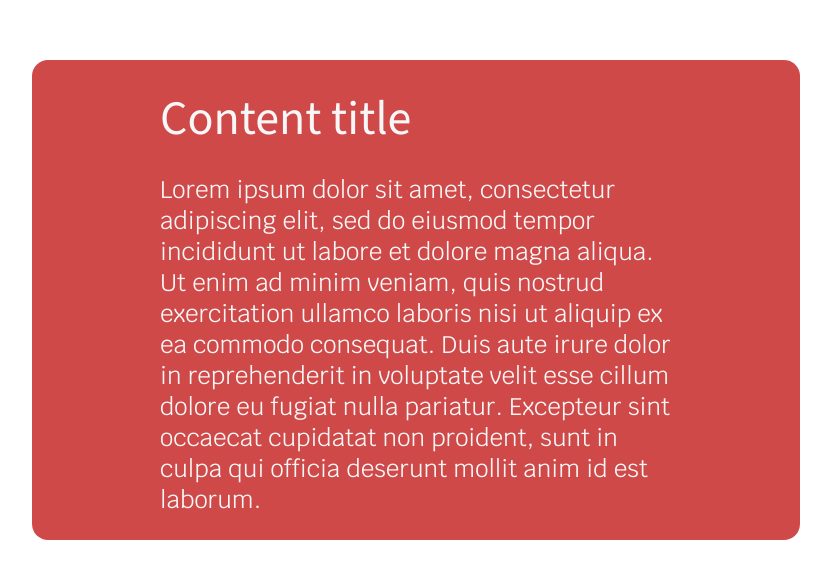
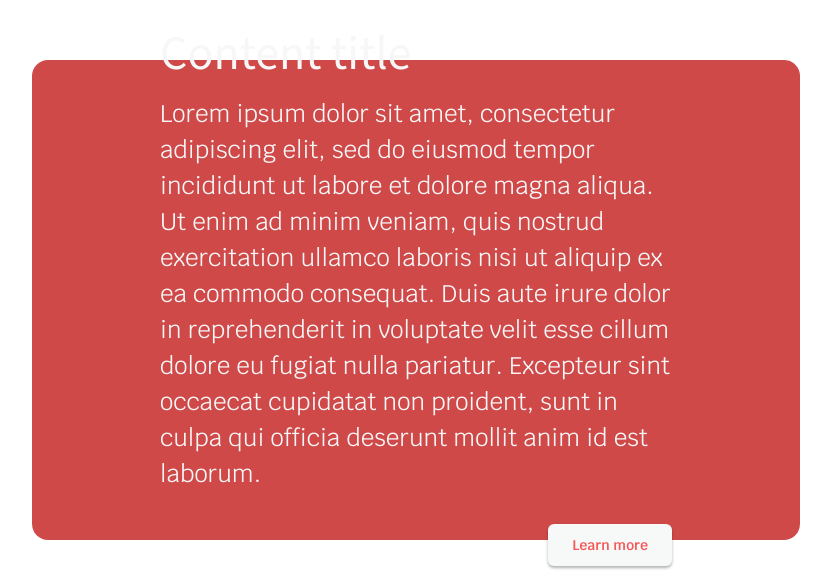
Before and after one commit to juayhee/portfolio-site, a React (Vite) app: page / in a window 1280 px wide. Shown: the part 740-1320 px from the top of the page, without its empty margins (224-1055 px from the left). Built offline with nearby package versions, Linux system fonts and the light colour scheme.

Commit message:
Update button to take an extra prop to decide its base styling

```diff
--- a/src/components/App/App.tsx
+++ b/src/components/App/App.tsx
@@ -2,9 +2,9 @@ import React from "react";
 import Title from "../Title/Title.js";
 import Header from "../Header/Header.js";
 import styles from "./App.module.scss";
-import Content from "../Content/Content.js";
 import MainSkills from "../MainSkills/MainSkills.js";
 import Contact from "../Contact/Contact.js";
+import MainContent from "../MainContent/MainContent.tsx";
 
 const headerProps = {
   Home: "#",
@@ -23,7 +23,7 @@ const App = (): React.ReactElement => {
         <Title />
       </div>
       <div className={styles.contentContainer}>
-        <Content />
+        <MainContent />
       </div>
       <div className={styles.contentSkillsSpacing} />
       <div className={styles.skillsContainer}>
--- a/src/components/Button/Button.module.scss
+++ b/src/components/Button/Button.module.scss
@@ -1,13 +1,3 @@
 .submitButton {
-  font-family: "Krub", sans-serif;
-  font-size: 14px;
-  font-weight: 600;
-  right: 12px;
-  bottom: 12px;
-  padding: 12px 24px 12px 24px;
-  cursor: pointer;
-  color: #f7f7f8;
-  border: none;
-  border-radius: 6px;
-  background-color: #ef6767;
+
 }
--- a/src/components/Button/Button.tsx
+++ b/src/components/Button/Button.tsx
@@ -1,20 +1,36 @@
-import { motion } from "framer-motion";
+import { motion, MotionStyle } from "framer-motion";
 import styles from "./Button.module.scss";
 import React from "react";
 
 // framer-motion variants
-const buttonVariants = {
+const buttonVariantsRed = {
   initial: {
-    boxShadow: "1px 2px 2px rgba(0, 0, 0, 0.3)",
+    boxShadow: "0px 2px 3px rgba(0, 0, 0, 0.3)",
     backgroundColor: "#f45858",
   },
   hover: {
     backgroundColor: "#ef6767",
   },
   tap: {
-    boxShadow: "inset 0px -2px 3px #f45858",
+    boxShadow: "0px -2px 1px #5f7081",
     backgroundColor: "#d04949",
     scale: 0.97,
+    transformOrigin: "center center",
+  },
+};
+
+const buttonVariantsLight = {
+  initial: {
+    boxShadow: "0px 2px 3px rgba(0, 0, 0, 0.3)",
+    backgroundColor: "#f7f8f8",
+  },
+  hover: {
+    backgroundColor: "#ffffff",
+  },
+  tap: {
+    boxShadow: "0px -2px 1px #821717", // Inner shadow setting
+    backgroundColor: "#f7f7f8",
+    scale: 0.99,
     transformOrigin: "center center",
   },
 };
@@ -23,20 +39,37 @@ const defaultTransition = {
   type: "tween",
   duration: 0.1,
   ease: "easeInOut",
+
+  boxShadow: {
+    type: "tween",
+    duration: 0.1,
+    ease: "easeInOut",
+  },
 };
 
 // Type declarations
 type ButtonProps = {
   buttonText: string;
+  buttonStyle: string;
+  buttonColorType: "red" | "light";
   buttonType?: "button" | "submit" | "reset";
 };
 
-function Button({ buttonText, buttonType }: ButtonProps): React.ReactElement {
+function Button({
+  buttonText,
+  buttonType,
+  buttonStyle,
+  buttonColorType,
+}: ButtonProps): React.ReactElement {
   return (
     <motion.button
+      // HTML/CSS props
       type={buttonType}
-      className={styles.submitButton}
-      variants={buttonVariants}
+      className={buttonStyle}
+      // Motion props
+      variants={
+        buttonColorType === "red" ? buttonVariantsRed : buttonVariantsLight
+      }
       initial="initial"
       whileHover="hover"
       whileTap="tap"
--- a/src/components/Contact/Contact.module.scss
+++ b/src/components/Contact/Contact.module.scss
@@ -77,8 +77,17 @@ input:focus, textarea:focus {
   flex-grow: 1;
 }
 
-.buttonContainer {
+.buttonStyle {
+  font-family: "Krub", sans-serif;
+  font-size: 14px;
+  font-weight: 600;
   position: absolute;
   right: 12px;
   bottom: 12px;
+  padding: 12px 24px 12px 24px;
+  cursor: pointer;
+  color: #f7f7f8;
+  border: none;
+  border-radius: 6px;
+  background-color: #ef6767;
 }
--- a/src/components/Contact/Contact.tsx
+++ b/src/components/Contact/Contact.tsx
@@ -36,9 +36,12 @@ function Contact(): React.ReactElement {
               id="message"
               placeholder="Feel free to message me about anything"
             />
-            <div className={styles.buttonContainer}>
-              <Button buttonText="Submit" buttonType="submit" />
-            </div>
+            <Button
+              buttonText="Submit"
+              buttonStyle={styles.buttonStyle}
+              buttonColorType="red"
+              buttonType="submit"
+            />
           </div>
         </form>
       </div>
--- /dev/null
+++ b/src/components/MainContent/MainContent.module.scss
@@ -0,0 +1,56 @@
+.contentGrid {
+  display: grid;
+  // Full size relative to parent div height given in <App>
+  height: 100%;
+  grid-template-columns: 20% 60% 20%;
+  grid-template-rows: 20% 60% 20%;
+}
+
+.content {
+  display: flex;
+  align-items: start;
+  flex-direction: column;
+  justify-content: center;
+  padding: 192px 128px 192px 128px;
+  border-radius: 16px;
+  background-color: #d04949;
+  gap: 24px;
+  grid-column: 2 / 3;
+  grid-row: 2 / 3;
+}
+
+.h1,
+h2 {
+  margin: 0;
+  padding: 0;
+  color: #f7f7f8;
+}
+
+.h1 {
+  font-family: "Source Sans 3", sans-serif;
+  font-size: 48px;
+  font-weight: normal;
+  line-height: 0.8em;
+}
+
+h2 {
+  font-family: "Krub", sans-serif;
+  font-size: 24px;
+  font-weight: normal;
+  line-height: 1.5em;
+
+}
+
+.buttonStyle {
+  font-family: "Krub", sans-serif;
+  font-size: 14px;
+  font-weight: 600;
+  align-self: end;
+  margin-top: 8px; // Extra margin to ungroup visually from h1 & h2
+  padding: 12px 24px 12px 24px;
+  cursor: pointer;
+  color: #f45858;
+  border: none;
+  border-radius: 6px;
+  background-color: #ef6767;
+}
--- /dev/null
+++ b/src/components/MainContent/MainContent.tsx
@@ -0,0 +1,33 @@
+import React from "react";
+import styles from "./MainContent.module.scss";
+import Button from "../Button/Button.tsx";
+
+// Is a flex component requiring strict dimension settings in parent
+
+function MainContent(): React.ReactElement {
+  return (
+    <>
+      <div className={styles.contentGrid}>
+        <div className={styles.content}>
+          <h1 className={styles.h1}>Content title</h1>
+          <h2>
+            Lorem ipsum dolor sit amet, consectetur adipiscing elit, sed do
+            eiusmod tempor incididunt ut labore et dolore magna aliqua. Ut enim
+            ad minim veniam, quis nostrud exercitation ullamco laboris nisi ut
+            aliquip ex ea commodo consequat. Duis aute irure dolor in
+            reprehenderit in voluptate velit esse cillum dolore eu fugiat nulla
+            pariatur. Excepteur sint occaecat cupidatat non proident, sunt in
+            culpa qui officia deserunt mollit anim id est laborum.
+          </h2>
+          <Button
+            buttonText="Learn more"
+            buttonStyle={styles.buttonStyle}
+            buttonColorType="light"
+          />
+        </div>
+      </div>
+    </>
+  );
+}
+
+export default MainContent;
```
